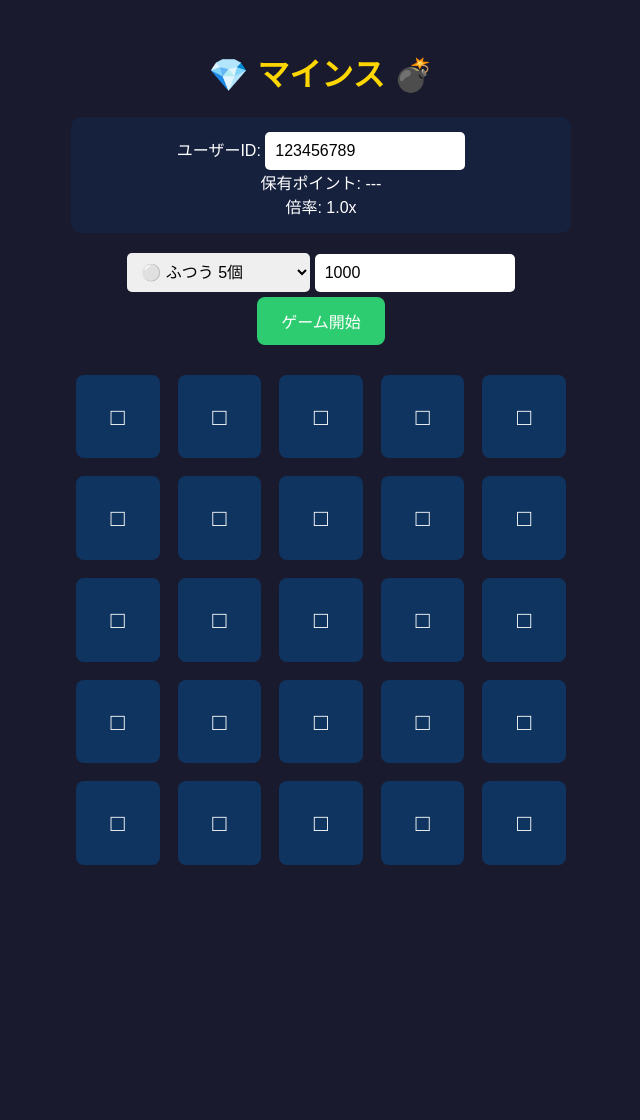
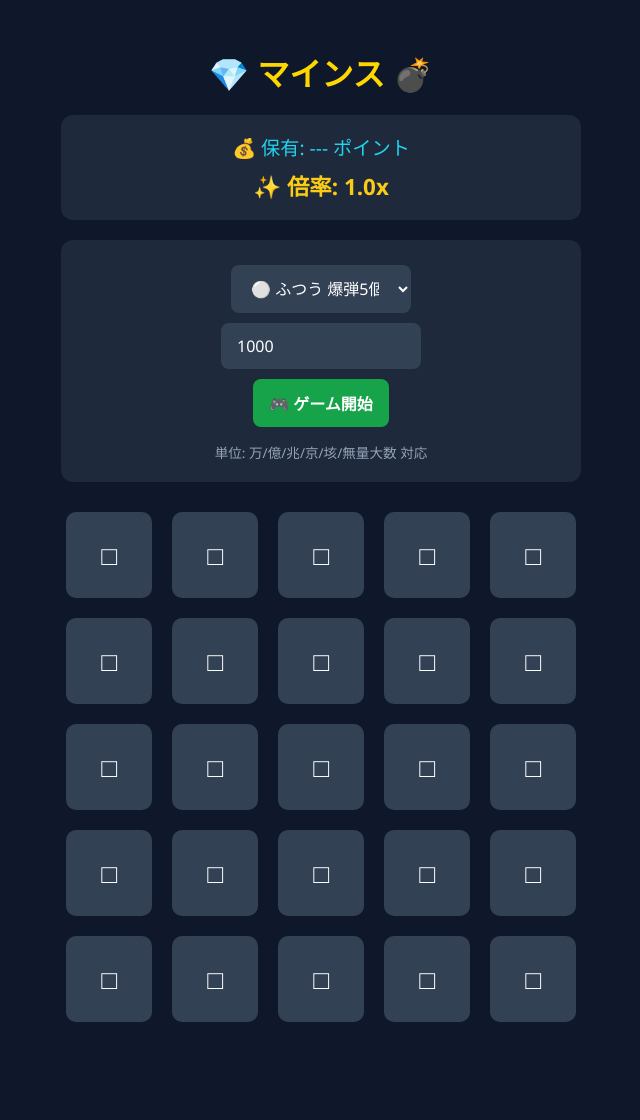
Before and after one commit to ararenchosu/honsaba, a Flask app: template web/templates/mines.html in a window 1280 px wide. Shown: the whole page, without its empty margins (319-959 px from the left). Before the commit the page ends 865 px from the top, so only its background shows below. Run offline with Flask 3, Linux system fonts and the light colour scheme; the template is opened without the code that fills it, so the values that code supplies are empty.

Commit message:
Update mines.html

```diff
--- a/web/templates/mines.html
+++ b/web/templates/mines.html
@@ -5,24 +5,28 @@
     <meta name="viewport" content="width=device-width, initial-scale=1.0">
     <title>💎 マインス</title>
     <style>
-        * { box-sizing: border-box; font-family: sans-serif; }
-        body { background: #1a1a2e; color: #fff; padding: 20px; text-align: center; }
-        .container { max-width: 500px; margin: 0 auto; }
-        h1 { color: #ffd700; }
-        .status { background: #16213e; padding: 15px; border-radius: 10px; margin-bottom: 20px; }
-        .grid { display: grid; grid-template-columns: repeat(5, 1fr); gap: 8px; margin: 20px 0; }
-        .cell { aspect-ratio: 1; font-size: 24px; border: none; border-radius: 8px; cursor: pointer; background: #0f3460; color: #fff; transition: 0.2s; }
-        .cell:hover { background: #e94560; transform: scale(1.05); }
+        * { box-sizing: border-box; font-family: "Segoe UI", sans-serif; }
+        body { background: #0f172a; color: #fff; padding: 20px; text-align: center; min-height: 100vh; }
+        .container { max-width: 520px; margin: 0 auto; }
+        h1 { color: #ffd700; margin-bottom: 20px; }
+        .status { background: #1e293b; padding: 18px; border-radius: 12px; margin-bottom: 20px; }
+        .balance { font-size: 1.2rem; color: #22d3ee; margin-bottom: 8px; }
+        .multiplier { font-size: 1.4rem; font-weight: bold; color: #facc15; }
+        .grid { display: grid; grid-template-columns: repeat(5, 1fr); gap: 10px; margin: 25px 0; }
+        .cell { aspect-ratio: 1; font-size: 26px; border: none; border-radius: 10px; cursor: pointer; background: #334155; color: #fff; transition: 0.25s; }
+        .cell:hover:not(.opened) { background: #ef4444; transform: scale(1.08); }
         .cell.opened { cursor: default; }
-        .cell.bomb { background: #e94560; }
-        .cell.gem { background: #2ecc71; }
-        .controls { margin: 20px 0; }
-        button { padding: 12px 24px; font-size: 16px; border: none; border-radius: 8px; cursor: pointer; margin: 5px; }
-        .btn-start { background: #2ecc71; color: #fff; }
-        .btn-cash { background: #ffd700; color: #000; }
-        .input-group { margin: 10px 0; }
-        input { padding: 10px; font-size: 16px; border-radius: 5px; border: none; width: 200px; }
-        select { padding: 10px; font-size: 16px; border-radius: 5px; border: none; }
+        .cell.bomb { background: #dc2626; }
+        .cell.gem { background: #16a34a; }
+        .controls { background: #1e293b; padding: 20px; border-radius: 12px; margin-bottom: 15px; }
+        select, input, button { padding: 12px 16px; font-size: 1rem; border-radius: 8px; border: none; margin: 5px; }
+        select { background: #334155; color: #fff; width: 180px; }
+        input { background: #334155; color: #fff; width: 200px; }
+        .btn-start { background: #16a34a; color: #fff; font-weight: bold; cursor: pointer; }
+        .btn-cash { background: #facc15; color: #000; font-weight: bold; cursor: pointer; display: none; }
+        .btn-start:disabled, .btn-cash:disabled { opacity: 0.5; cursor: not-allowed; }
+        .message { margin-top: 20px; font-size: 1.2rem; min-height: 40px; }
+        .info-note { font-size: 0.85rem; color: #94a3b8; margin-top: 10px; }
     </style>
 </head>
 <body>
@@ -30,118 +34,147 @@
         <h1>💎 マインス 💣</h1>
 
         <div class="status">
-            <div>ユーザーID: <input type="text" id="user_id" placeholder="DiscordユーザーID" value="123456789"></div>
-            <div id="balance-display">保有ポイント: ---</div>
-            <div id="multiplier-display">倍率: 1.0x</div>
+            <div class="balance">💰 保有: <span id="balance">---</span> ポイント</div>
+            <div class="multiplier">✨ 倍率: <span id="multiplier">1.0</span>x</div>
         </div>
 
         <div class="controls">
             <select id="bombs">
-                <option value="3">✅ かんたん 3個</option>
-                <option value="5" selected>⚪ ふつう 5個</option>
-                <option value="8">🔴 むずかしい 8個</option>
-                <option value="12">⚙️ むずかしい 12個</option>
+                <option value="3">✅ かんたん 爆弾3個</option>
+                <option value="5" selected>⚪ ふつう 爆弾5個</option>
+                <option value="8">🔴 むずかしい 爆弾8個</option>
+                <option value="12">⚙️ 超むずかしい 爆弾12個</option>
+                <option value="24">💀 極悪 爆弾24個</option>
             </select>
-            <input type="number" id="bet" placeholder="賭け額" value="1000">
-            <button class="btn-start" onclick="startGame()">ゲーム開始</button>
+            <br>
+            <input type="text" id="bet" placeholder="賭け額 (例: 1京 / オールベット)" value="1000">
+            <br>
+            <button class="btn-start" id="start-btn" onclick="startGame()">🎮 ゲーム開始</button>
+            <button class="btn-cash" id="cashout-btn" onclick="cashout()">💰 この倍率で回収</button>
+            <div class="info-note">単位: 万/億/兆/京/垓/無量大数 対応</div>
         </div>
 
-        <div class="grid" id="grid">
-            <!-- 盤面はJSで生成 -->
-        </div>
-
-        <button class="btn-cash" id="cashout-btn" onclick="cashout()" style="display:none;">💰 この倍率で回収</button>
-        <div id="message"></div>
+        <div class="grid" id="grid"></div>
+        <div class="message" id="message"></div>
     </div>
 
     <script>
+        const token = "{{ token }}";
         let gameActive = false;
+        let gameState = { opened: [], bombs: [] };
 
-        function renderGrid(opened=[], gridState=[]) {
-            const grid = document.getElementById('grid');
-            grid.innerHTML = '';
+        // 残高取得
+        async function loadBalance() {
+            const res = await fetch("/balance", {
+                method: "POST",
+                headers: { "Content-Type": "application/json" },
+                body: JSON.stringify({ token })
+            });
+            const data = await res.json();
+            if (data.balance !== undefined) {
+                document.getElementById("balance").textContent = Number(data.balance).toLocaleString();
+            }
+        }
+
+        // 盤面描画
+        function renderGrid() {
+            const grid = document.getElementById("grid");
+            grid.innerHTML = "";
             for (let i = 0; i < 25; i++) {
-                const cell = document.createElement('button');
-                cell.className = 'cell';
-                if (opened[i]) {
-                    cell.classList.add('opened');
-                    cell.textContent = gridState[i] === 'bomb' ? '💣' : '💎';
-                    if (gridState[i] === 'bomb') cell.classList.add('bomb');
-                    else cell.classList.add('gem');
+                const cell = document.createElement("button");
+                cell.className = "cell";
+                if (gameState.opened[i]) {
+                    cell.classList.add("opened");
+                    cell.textContent = gameState.bombs[i] ? "💣" : "💎";
+                    cell.classList.add(gameState.bombs[i] ? "bomb" : "gem");
                 } else if (gameActive) {
-                    cell.textContent = '□';
+                    cell.textContent = "□";
                     cell.onclick = () => openCell(i);
                 } else {
-                    cell.textContent = '□';
+                    cell.textContent = "□";
                 }
                 grid.appendChild(cell);
             }
         }
 
         async function startGame() {
-            const user_id = document.getElementById('user_id').value;
-            const bombs = parseInt(document.getElementById('bombs').value);
-            const bet = parseInt(document.getElementById('bet').value);
+            const bombs = parseInt(document.getElementById("bombs").value);
+            const bet = document.getElementById("bet").value.trim();
 
-            const res = await fetch('/start', {
-                method: 'POST',
-                headers: {'Content-Type': 'application/json'},
-                body: JSON.stringify({user_id, bombs, bet})
+            const res = await fetch("/start", {
+                method: "POST",
+                headers: { "Content-Type": "application/json" },
+                body: JSON.stringify({ token, bombs, bet })
             });
             const data = await res.json();
+
             if (!res.ok) return alert(data.error);
 
             gameActive = true;
-            document.getElementById('balance-display').textContent = `保有ポイント: ${data.balance?.toLocaleString()}`;
-            document.getElementById('multiplier-display').textContent = '倍率: 1.0x';
-            document.getElementById('cashout-btn').style.display = 'inline-block';
-            document.getElementById('message').textContent = '';
+            gameState = { opened: Array(25).fill(false), bombs: [] };
+            document.getElementById("balance").textContent = Number(data.balance).toLocaleString();
+            document.getElementById("multiplier").textContent = "1.0";
+            document.getElementById("cashout-btn").style.display = "inline-block";
+            document.getElementById("start-btn").disabled = true;
+            document.getElementById("message").textContent = "";
             renderGrid();
         }
 
         async function openCell(idx) {
-            const user_id = document.getElementById('user_id').value;
-            const res = await fetch('/open', {
-                method: 'POST',
-                headers: {'Content-Type': 'application/json'},
-                body: JSON.stringify({user_id, index: idx})
+            const res = await fetch("/open", {
+                method: "POST",
+                headers: { "Content-Type": "application/json" },
+                body: JSON.stringify({ token, index: idx })
             });
             const data = await res.json();
 
-            if (data.result === 'lose') {
+            gameState.opened[idx] = true;
+
+            if (data.result === "lose") {
                 gameActive = false;
-                document.getElementById('balance-display').textContent = `保有ポイント: ${data.balance?.toLocaleString()}`;
-                document.getElementById('cashout-btn').style.display = 'none';
-                document.getElementById('message').innerHTML = '<h3 style="color:red;">💣 爆弾！</h3>';
-                renderGrid(Array(25).fill(true), activeGameGrid);
-            } else if (data.result === 'win') {
+                gameState.bombs = data.all_bombs.map(() => true);
+                document.getElementById("balance").textContent = Number(data.balance).toLocaleString();
+                document.getElementById("cashout-btn").style.display = "none";
+                document.getElementById("start-btn").disabled = false;
+                document.getElementById("message").innerHTML = '<span style="color:#ef4444; font-weight:bold;">💥 爆弾が出ました！</span>';
+                gameState.opened = Array(25).fill(true);
+                gameState.bombs = Array(25).fill(false);
+                data.all_bombs.forEach(i => gameState.bombs[i] = true);
+                renderGrid();
+            } else if (data.result === "win") {
                 gameActive = false;
-                document.getElementById('balance-display').textContent = `保有ポイント: ${data.balance?.toLocaleString()}`;
-                document.getElementById('multiplier-display').textContent = `倍率: ${data.multiplier}x`;
-                document.getElementById('cashout-btn').style.display = 'none';
-                document.getElementById('message').innerHTML = `<h3 style="color:gold;">🎉 全開け！ +${data.amount?.toLocaleString()}</h3>`;
+                document.getElementById("balance").textContent = Number(data.balance).toLocaleString();
+                document.getElementById("multiplier").textContent = data.multiplier;
+                document.getElementById("cashout-btn").style.display = "none";
+                document.getElementById("start-btn").disabled = false;
+                document.getElementById("message").innerHTML = `<span style="color:#facc15; font-weight:bold;">🎉 全て開けました！ +${Number(data.amount).toLocaleString()} ポイント</span>`;
+                gameState.opened = Array(25).fill(true);
+                renderGrid();
             } else {
-                document.getElementById('multiplier-display').textContent = `倍率: ${data.multiplier}x`;
-                renderGrid([...document.querySelectorAll('.cell')].map((_,i) => i === idx ? true : opened[i]), []);
+                document.getElementById("multiplier").textContent = data.multiplier;
+                renderGrid();
             }
         }
 
         async function cashout() {
-            const user_id = document.getElementById('user_id').value;
-            const res = await fetch('/cashout', {
-                method: 'POST',
-                headers: {'Content-Type': 'application/json'},
-                body: JSON.stringify({user_id})
+            const res = await fetch("/cashout", {
+                method: "POST",
+                headers: { "Content-Type": "application/json" },
+                body: JSON.stringify({ token })
             });
             const data = await res.json();
+
             if (!res.ok) return alert(data.error);
 
             gameActive = false;
-            document.getElementById('balance-display').textContent = `保有ポイント: ${data.balance?.toLocaleString()}`;
-            document.getElementById('cashout-btn').style.display = 'none';
-            document.getElementById('message').innerHTML = `<h3 style="color:green;">💰 回収！ +${data.amount?.toLocaleString()}</h3>`;
+            document.getElementById("balance").textContent = Number(data.balance).toLocaleString();
+            document.getElementById("multiplier").textContent = data.multiplier;
+            document.getElementById("cashout-btn").style.display = "none";
+            document.getElementById("start-btn").disabled = false;
+            document.getElementById("message").innerHTML = `<span style="color:#22d3ee; font-weight:bold;">💰 回収成功！ +${Number(data.amount).toLocaleString()} ポイント</span>`;
         }
 
+        loadBalance();
         renderGrid();
     </script>
 </body>
```
